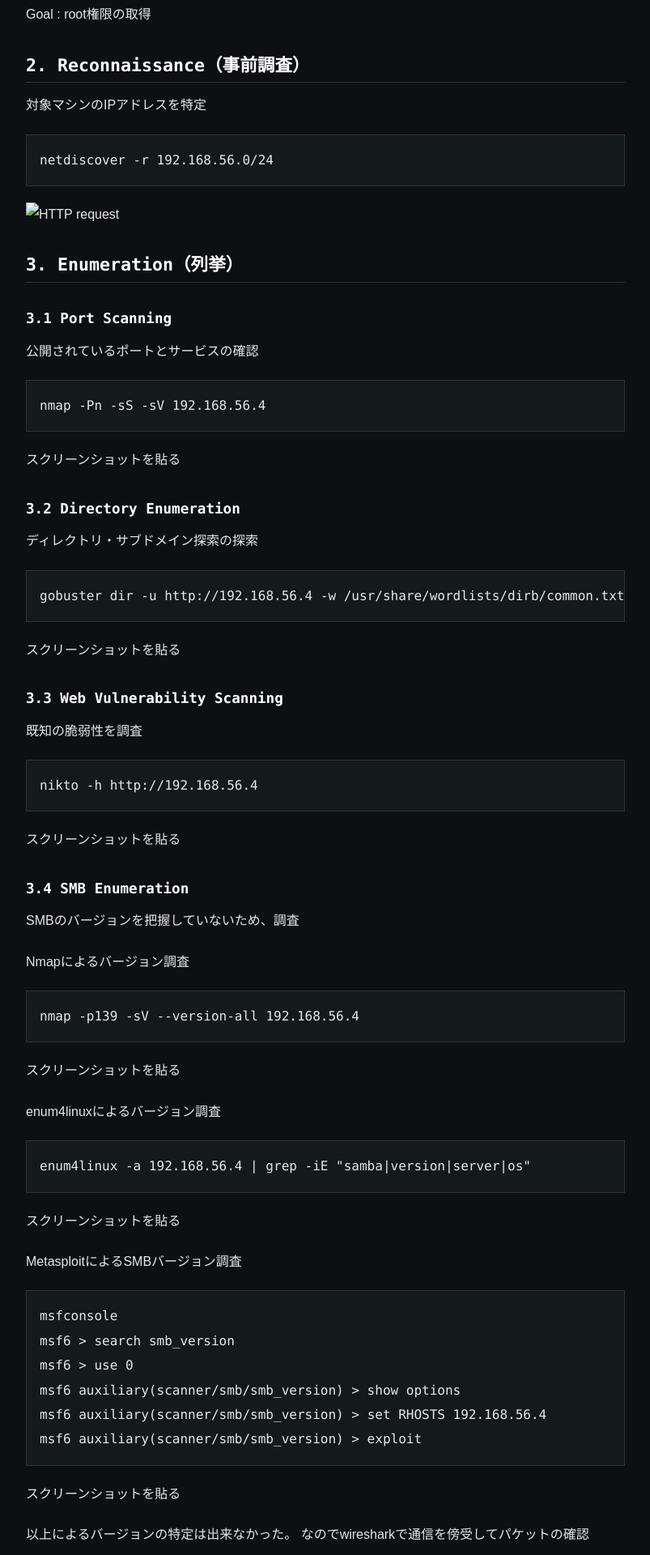
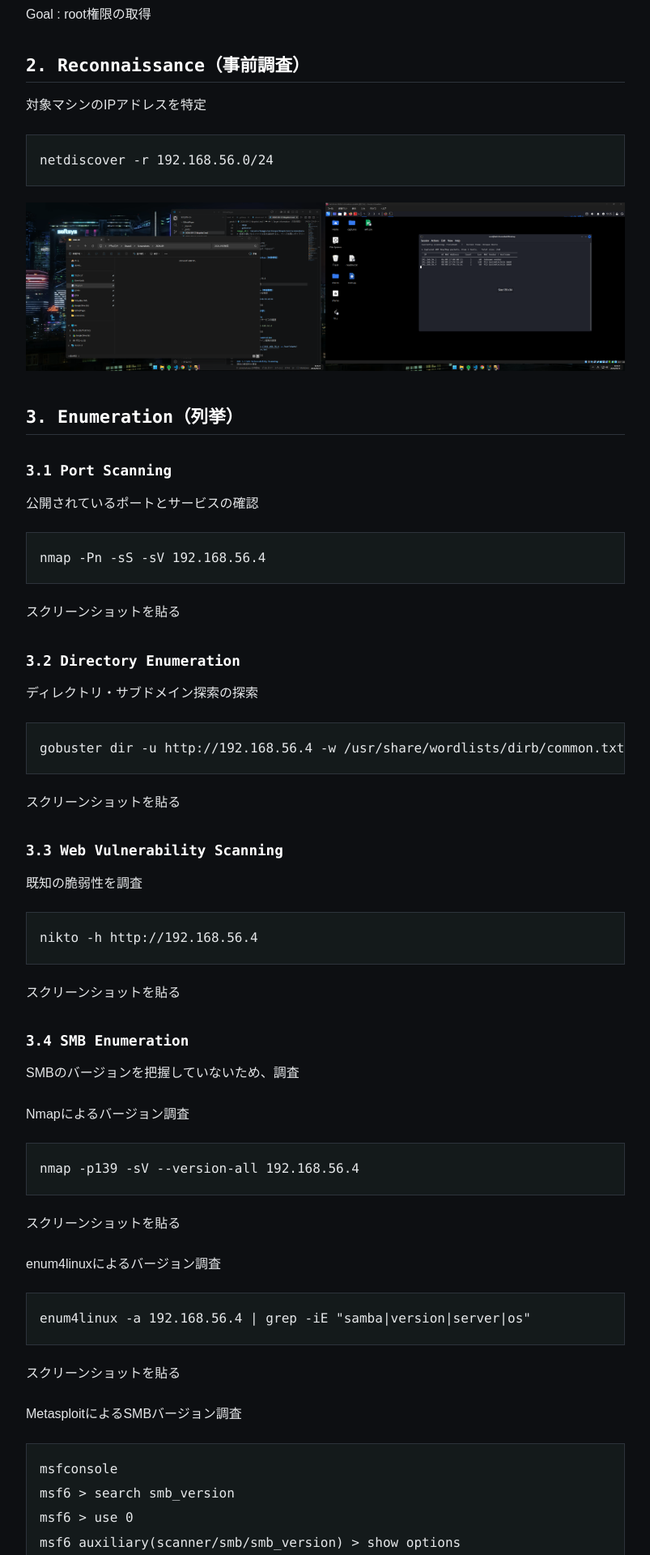
Before and after one commit to softbloomxo/security-notes, a Jekyll site: the page built from _posts/2026-09-12-kioptrix1.md, in a window 1280 px wide. Shown: the part 498-2418 px from the top of the page at 81% size, without its empty margins (178-981 px from the left). Built offline with Jekyll 4.4.1, drawn with Linux system fonts in a browser that asks for light colours.

Commit message:
画像パスを修正：Kioptrix Level 1 writeupのネットディスカバーコマンドのスクリーンショットのURLを更新

````diff
--- a/_posts/2026-09-12-kioptrix1.md
+++ b/_posts/2026-09-12-kioptrix1.md
@@ -32,7 +32,7 @@ Goal : root権限の取得
 ```bash
 netdiscover -r 192.168.56.0/24
 ```
-![HTTP request]({{ '/assets/images/writeups/kioptrix1/screenshots/netdiscover.png' | relative_url }})
+![HTTP request]({{ '/assets/images/writeups/kioptrix1/netdiscover.png' | relative_url }})
 
 ## 3. Enumeration（列挙）
 
````
Also changed, not shown: README.md.
